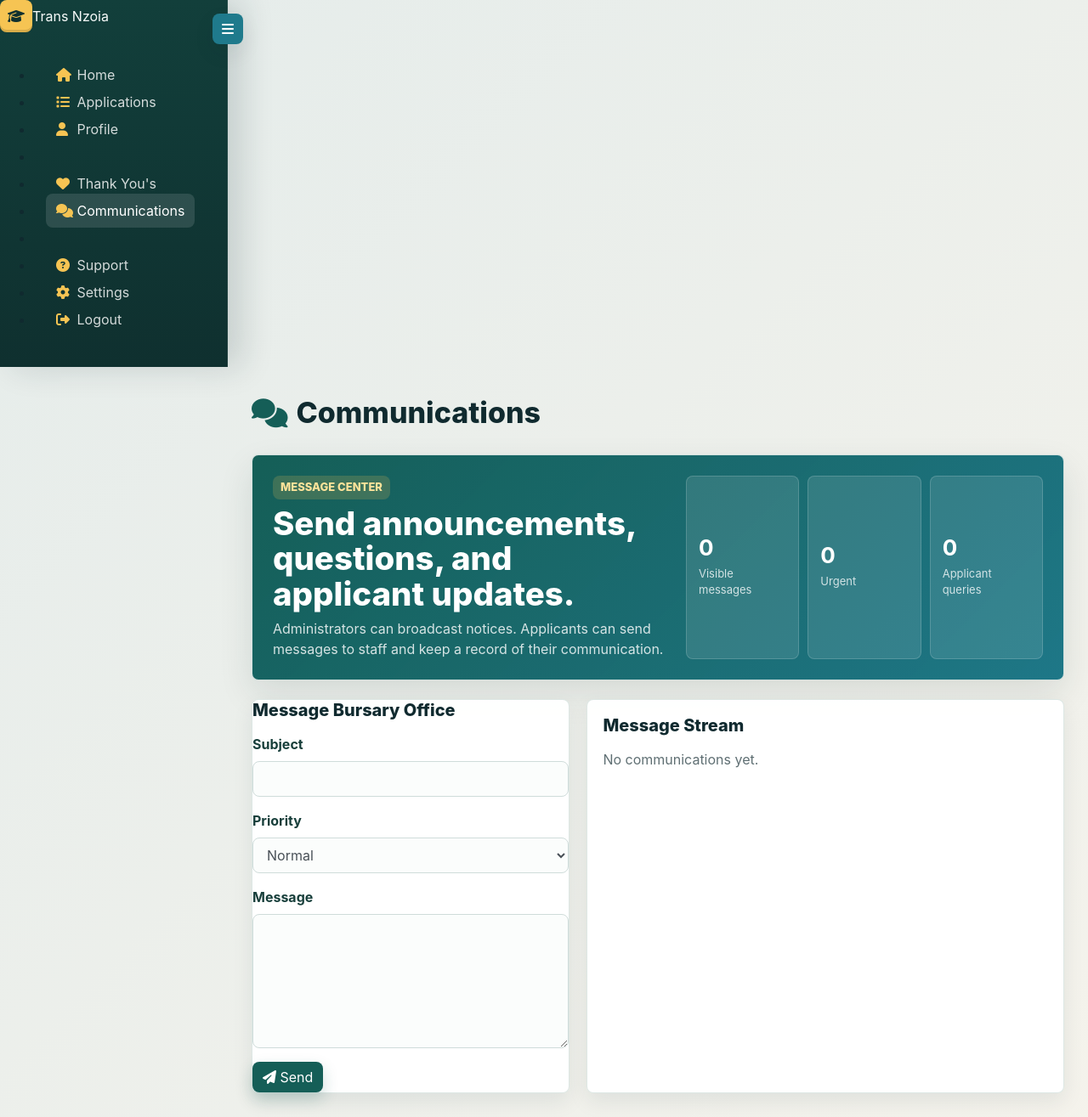
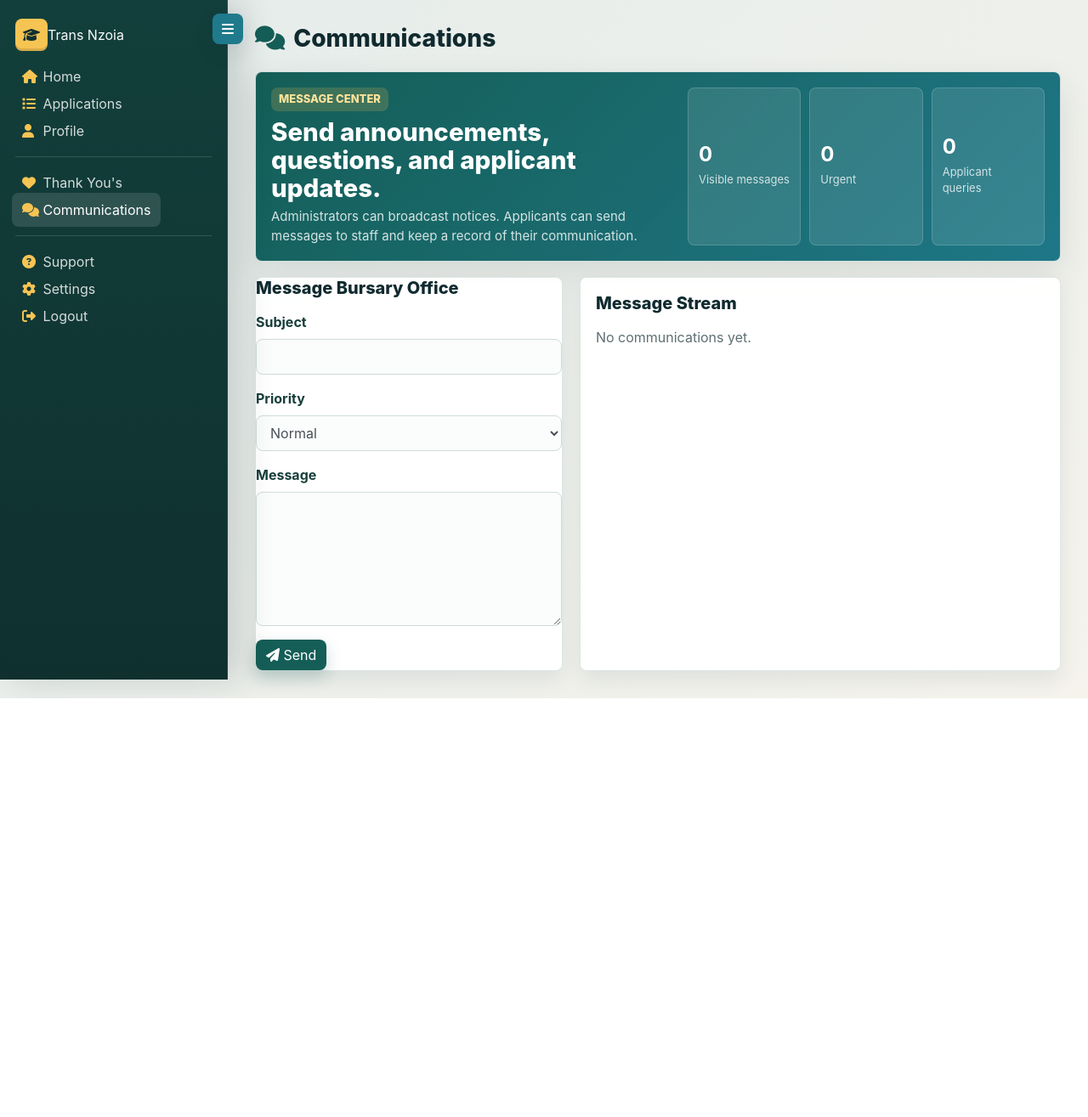
Before and after one commit to Kitui/AI-Powered-Bursary-Allocation-Decision-Support-Platform, a Flask app: page /communications in a window 1280 px wide. Shown: the whole page at 85% size. After the commit the page ends 822 px from the top, so only its background shows below. Run offline with Flask 3, Linux system fonts and the light colour scheme; the visitor is signed in with stand-in values (Sample User, id 1); data that the repository does not hold is empty; parts of the project's set-up code (start-up, migrations or seed data) failed here and were passed over; some libraries are stand-ins or nearby versions.

Commit message:
Tighten feature page layout

```diff
--- a/static/app.css
+++ b/static/app.css
@@ -26,6 +26,8 @@
         linear-gradient(135deg, rgba(21, 94, 87, 0.08), rgba(216, 155, 52, 0.06)),
         var(--surface-soft) !important;
     letter-spacing: 0;
+    min-height: 100vh;
+    margin: 0 !important;
 }
 
 a {
@@ -34,12 +36,35 @@
 
 .sidebar {
     width: var(--sidebar-w) !important;
+    height: 100vh !important;
+    position: fixed !important;
+    top: 0 !important;
+    left: 0 !important;
+    padding-top: 14px !important;
     background:
         linear-gradient(180deg, #123f3b 0%, #0f302f 100%) !important;
     border-right: 1px solid rgba(255, 255, 255, 0.08);
     box-shadow: 16px 0 36px rgba(16, 42, 47, 0.16);
     overflow-y: auto;
     z-index: 20;
+}
+
+.sidebar ul {
+    list-style: none !important;
+    margin: 0 !important;
+    padding: 0 0 16px !important;
+}
+
+.sidebar li::marker {
+    content: "" !important;
+}
+
+.sidebar ul li.divider,
+.sidebar li.divider {
+    height: 1px;
+    padding: 0 !important;
+    margin: 14px 18px !important;
+    border-top: 1px solid rgba(255, 255, 255, 0.14) !important;
 }
 
 .sidebar::after {
@@ -49,10 +74,11 @@
 }
 
 .sidebar .logo {
-    min-height: 72px;
+    min-height: 56px;
     gap: 10px;
     color: #f7fbfa;
     letter-spacing: 0;
+    padding: 8px 18px 14px !important;
 }
 
 .sidebar .logo::before {
@@ -138,7 +164,8 @@
 .main-content {
     margin-left: var(--sidebar-w) !important;
     width: calc(100% - var(--sidebar-w)) !important;
-    padding: 28px !important;
+    padding: 24px 32px 32px !important;
+    min-height: 100vh;
 }
 
 .header {
@@ -146,9 +173,9 @@
     align-items: center;
     gap: 10px;
     color: var(--ink) !important;
-    font-size: clamp(24px, 3vw, 34px) !important;
+    font-size: clamp(24px, 2.2vw, 32px) !important;
     font-weight: 800 !important;
-    margin-bottom: 24px !important;
+    margin: 0 0 18px !important;
 }
 
 .header i {
@@ -495,8 +522,8 @@
     grid-template-columns: minmax(0, 1fr) minmax(280px, 420px);
     gap: 20px;
     align-items: stretch;
-    margin-bottom: 22px;
-    padding: 24px;
+    margin-bottom: 18px;
+    padding: 18px;
     border: 1px solid rgba(220, 230, 227, 0.95);
     border-radius: var(--radius);
     background:
@@ -507,10 +534,10 @@
 }
 
 .feature-hero h1 {
-    max-width: 720px;
-    margin: 8px 0;
-    font-size: clamp(26px, 3vw, 40px);
-    line-height: 1.08;
+    max-width: 680px;
+    margin: 8px 0 6px;
+    font-size: clamp(24px, 2.3vw, 34px);
+    line-height: 1.12;
     font-weight: 800;
 }
 
@@ -518,6 +545,7 @@
     max-width: 720px;
     margin: 0;
     color: rgba(255, 255, 255, 0.82);
+    font-size: 15px;
 }
 
 .eyebrow {
@@ -543,15 +571,15 @@
     display: flex;
     flex-direction: column;
     justify-content: center;
-    min-height: 96px;
-    padding: 14px;
+    min-height: 78px;
+    padding: 12px;
     border: 1px solid rgba(255, 255, 255, 0.16);
     border-radius: var(--radius);
     background: rgba(255, 255, 255, 0.11);
 }
 
 .feature-metrics strong {
-    font-size: 26px;
+    font-size: 24px;
     line-height: 1;
 }
 
@@ -567,7 +595,7 @@
 }
 
 .feature-grid.two-columns {
-    grid-template-columns: minmax(320px, 0.8fr) minmax(0, 1.2fr);
+    grid-template-columns: minmax(340px, 0.78fr) minmax(0, 1.22fr);
 }
 
 .feature-grid.three-columns {
```
